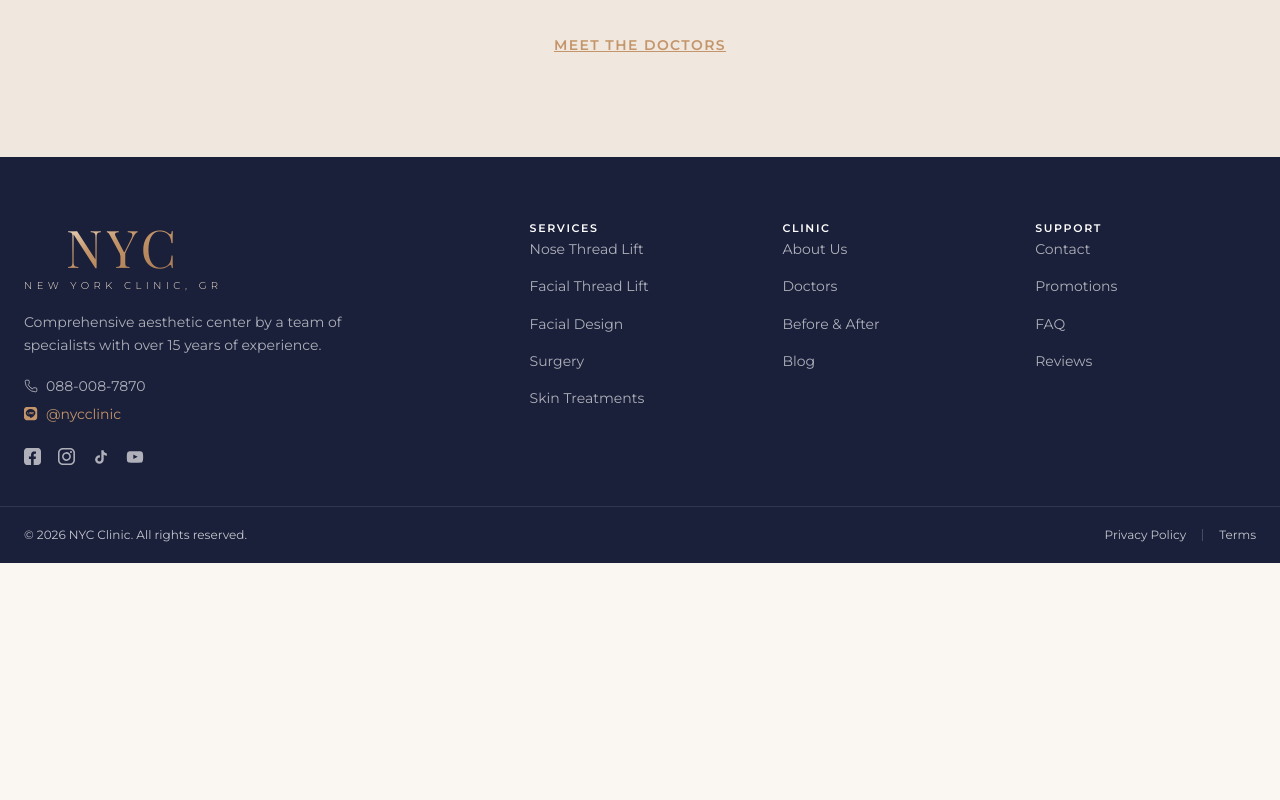
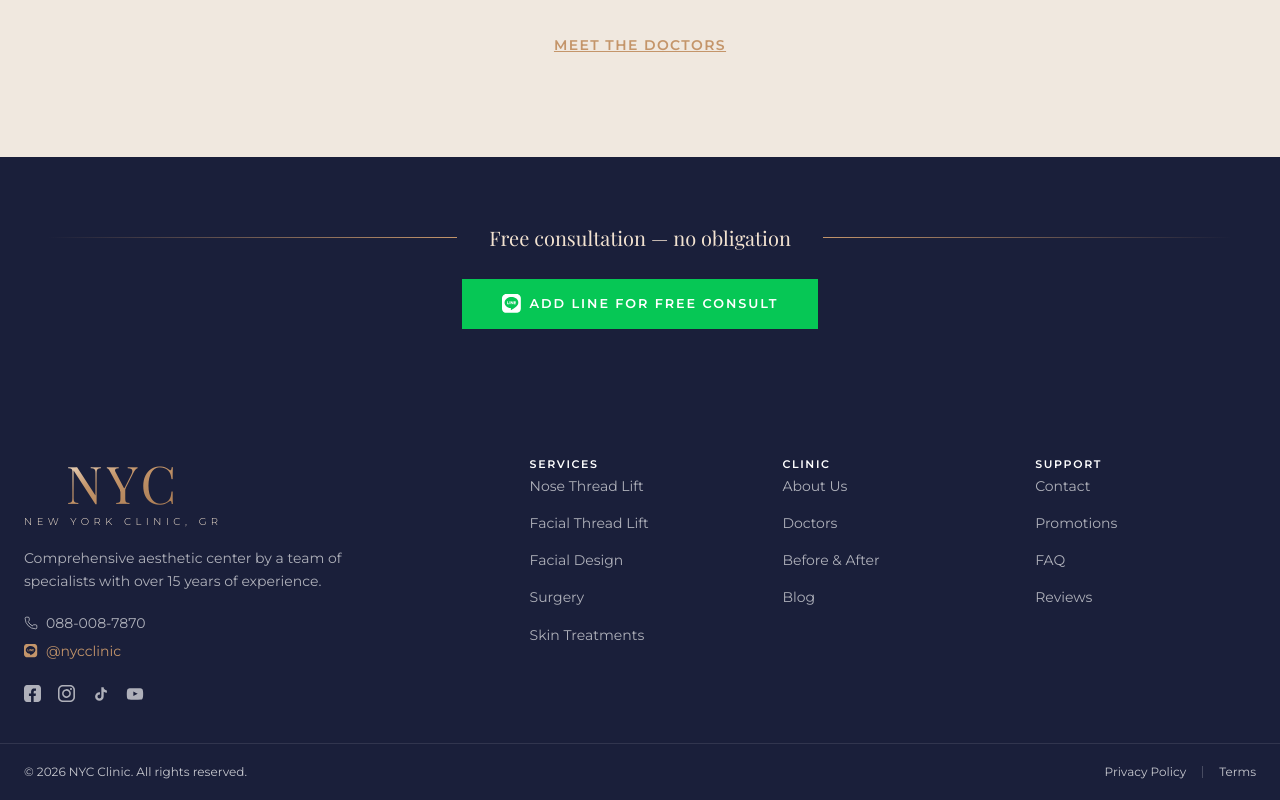
Before and after one commit to papinwit-l/nyc-clinic-revise, a Next.js app: page /en/about in a window 1280 px wide. Shown: the part 4064-4864 px from the top of the page. Before the commit the page ends 4627 px from the top, so only its background shows below. Built offline with nearby package versions, Linux system fonts and the light colour scheme; a web font is replaced by a local one.

Commit message:
about - add cta

```diff
--- a/src/app/[locale]/about/page.tsx
+++ b/src/app/[locale]/about/page.tsx
@@ -6,8 +6,11 @@ import Image from "next/image";
 import { ABOUT_STORY, FACILITY } from "@/data/about";
 import { DOCTORS } from "@/data/doctors";
 import PageHeader from "@/components/shared/PageHeader";
+import { LineIcon } from "@/components/shared/SocialIcons";
 import InView from "@/components/shared/InView";
 import SectionIntro from "@/components/shared/SectionIntro";
+
+const LINE_URL = "https://lin.ee/7oJgymx";
 import FacilityGallery from "@/components/about/FacilityGallery";
 import AwardsShelf from "@/components/shared/AwardsShelf";
 
@@ -185,6 +188,55 @@ export default async function AboutPage({
           </div>
         </div>
       </section>
+
+      {/* Closing CTA — same rule–text–rule construction as /doctors, so the
+          pattern is one thing across inner pages rather than per-page
+          invention. */}
+      <section className="bg-[var(--color-primary)] py-16 text-center">
+        <div className="max-w-[var(--container-max)] mx-auto px-6 sm:px-12">
+          <div className="flex items-center gap-5 sm:gap-8">
+            <span
+              aria-hidden
+              className="h-px flex-1"
+              style={{
+                background:
+                  "linear-gradient(90deg, transparent, var(--color-accent))",
+              }}
+            />
+            <p
+              className={`shrink-0 text-[var(--color-on-primary-warm)] ${
+                isTH ? "text-[1.15rem]" : "text-[1.25rem]"
+              }`}
+              style={{
+                fontFamily: isTH
+                  ? "var(--font-thai-head)"
+                  : "var(--font-display)",
+                fontWeight: isTH ? 600 : 400,
+              }}
+            >
+              {t.about.cta.consult}
+            </p>
+            <span
+              aria-hidden
+              className="h-px flex-1"
+              style={{
+                background:
+                  "linear-gradient(90deg, var(--color-accent), transparent)",
+              }}
+            />
+          </div>
+          <a
+            href={LINE_URL}
+            target="_blank"
+            rel="noopener noreferrer"
+            className="btn-line mt-6 inline-flex"
+            style={{ fontFamily: bodyFont }}
+          >
+            <LineIcon className="w-5 h-5" />
+            {t.about.cta.ctaLine}
+          </a>
+        </div>
+      </section>
     </>
   );
 }
--- a/src/i18n/dictionaries/en/about.ts
+++ b/src/i18n/dictionaries/en/about.ts
@@ -18,6 +18,10 @@ const about = {
     heading: "Specialists you'll meet",
     cta: "Meet the doctors",
   },
+  cta: {
+    consult: "Free consultation — no obligation",
+    ctaLine: "Add LINE for Free Consult",
+  },
   story: {
     heading: "Fifteen years in Thonglor",
     label: "Our Story",
--- a/src/i18n/dictionaries/th/about.ts
+++ b/src/i18n/dictionaries/th/about.ts
@@ -18,6 +18,10 @@ const about = {
     heading: "แพทย์ผู้เชี่ยวชาญของเรา",
     cta: "ดูทีมแพทย์ทั้งหมด",
   },
+  cta: {
+    consult: "ปรึกษาฟรี ไม่มีค่าใช้จ่าย",
+    ctaLine: "แอดไลน์ปรึกษาฟรี",
+  },
   story: {
     heading: "15 ปี ในย่านทองหล่อ",
     label: "เรื่องราวของเรา",
```
